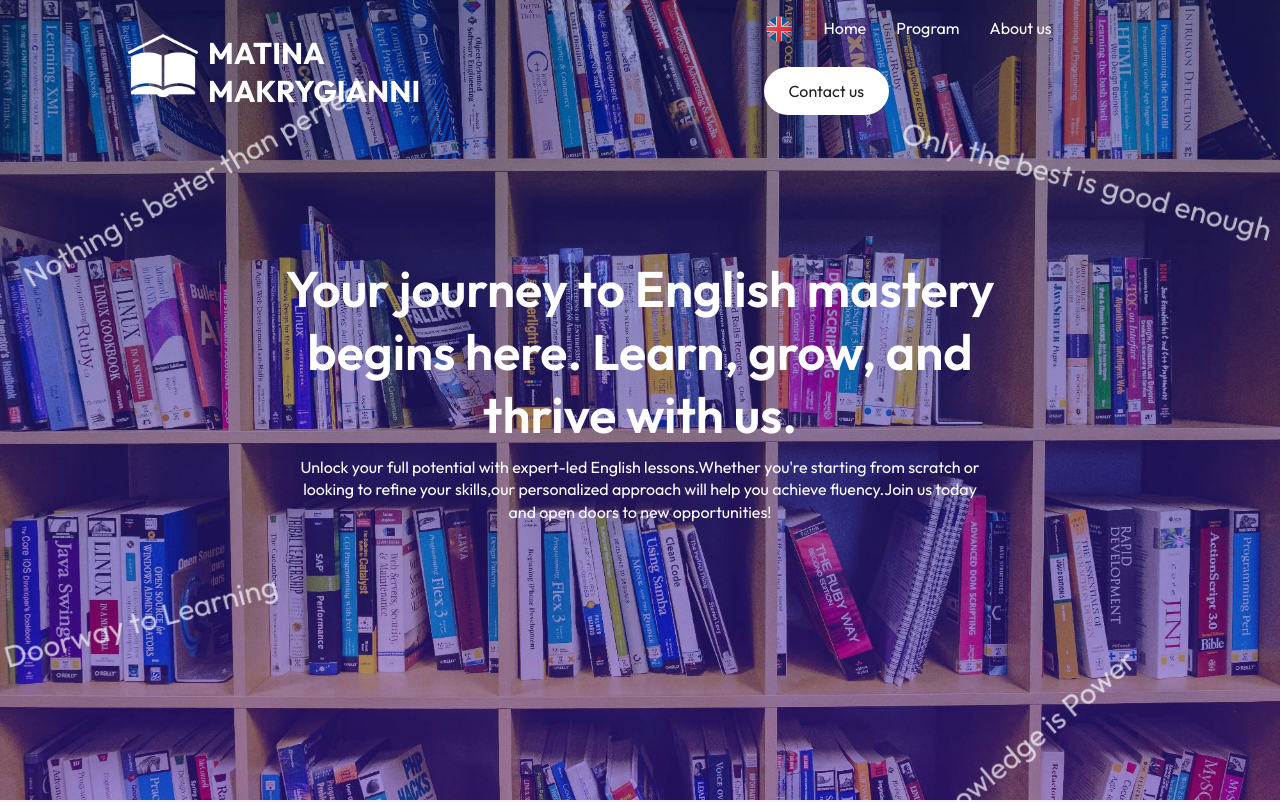
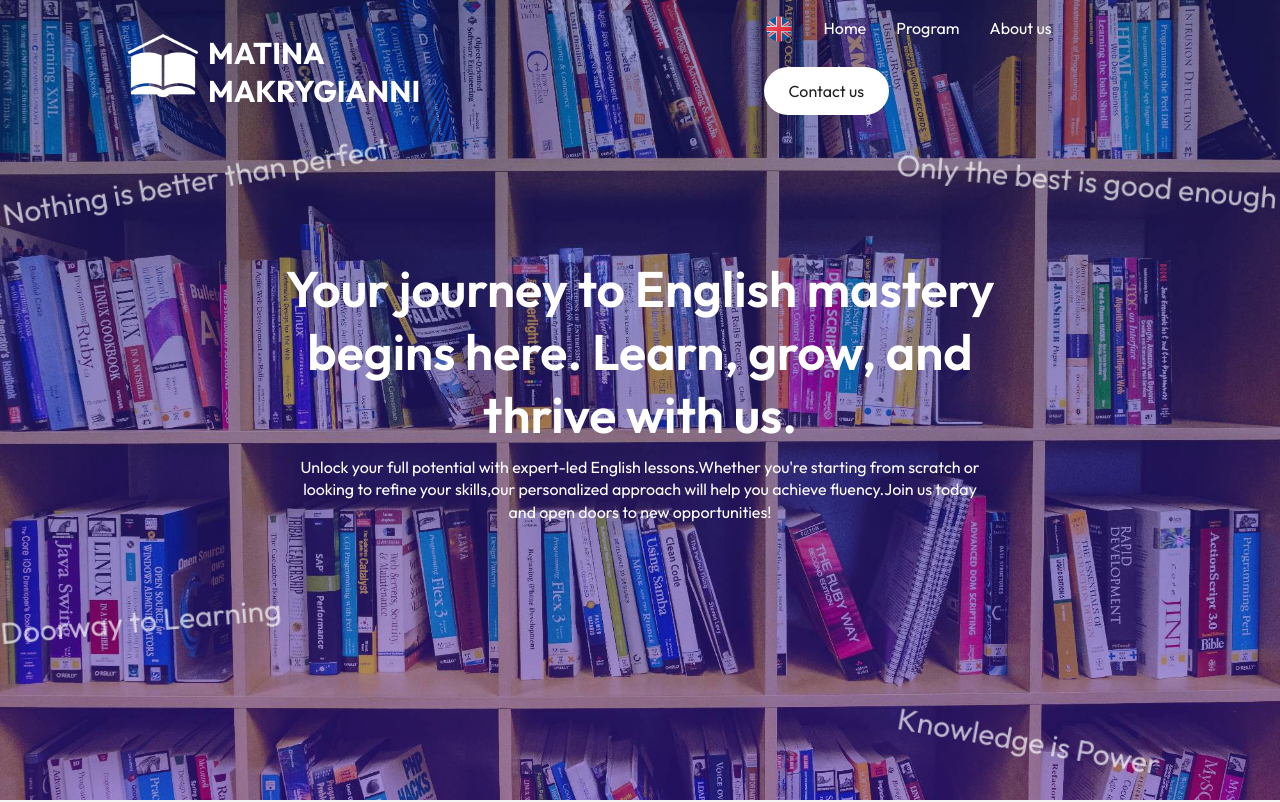
Before and after one commit to KostasTritsonis/enginuity, a React (Vite) app: page / in a window 1280 px wide. Shown: the top 802 px of the page. Built offline with nearby package versions, Linux system fonts and the light colour scheme.

Commit message:
09012025

```diff
--- a/src/Components/Hero/Hero.css
+++ b/src/Components/Hero/Hero.css
@@ -30,7 +30,7 @@
 }
 .quote1{
     position: absolute;
-    transform: rotate(15deg);
+    transform: rotate(5deg);
     bottom: 75%;
     left: 70%;
     z-index: 1;
@@ -38,19 +38,19 @@
 
 .quote2{
     position:absolute;
-    transform: rotate(-30deg);
+    transform: rotate(-10deg);
     bottom: 75%;
 }
 
 .quote3{
     position:absolute;
-    transform: rotate(-15deg);
+    transform: rotate(-5deg);
     bottom: 20%;
 }
 
 .quote4{
     position:absolute;
-    transform: rotate(-40deg);
+    transform: rotate(10deg);
     left: 70%;
     bottom: 5%;
 }
```
